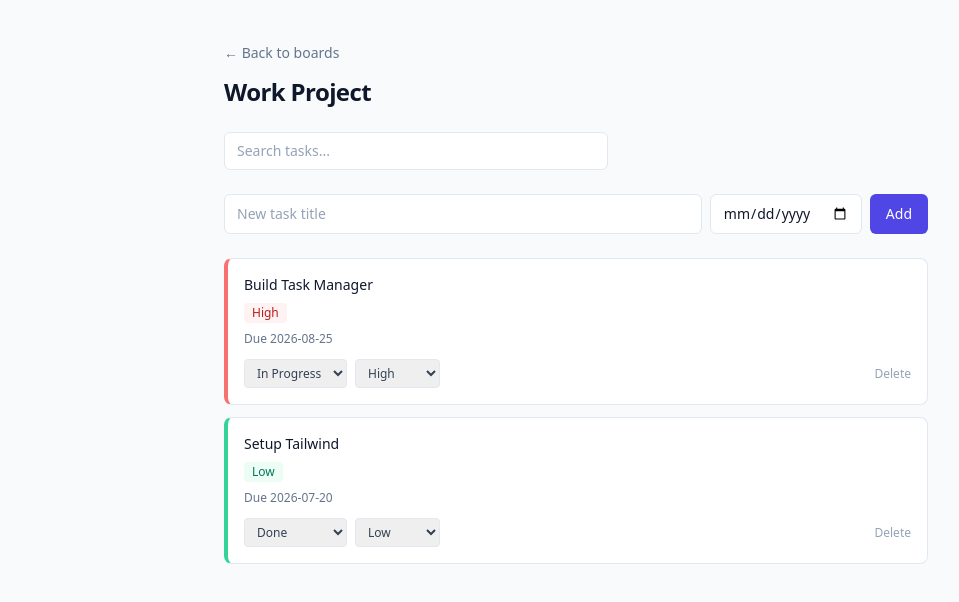
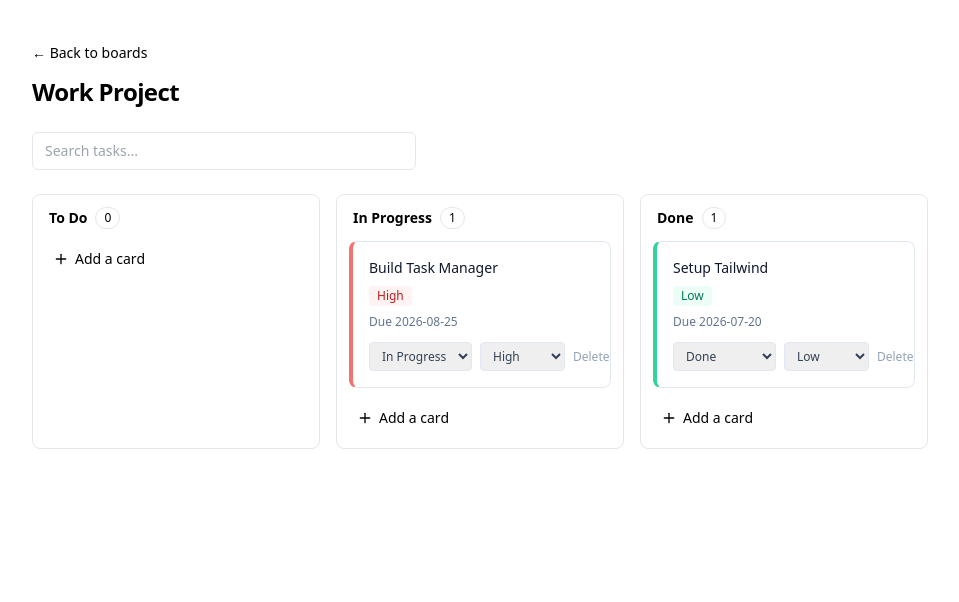
Before and after one commit to Purvjadh/TaskFlow, a React (Vite) app: page /board/1 in a window 1280 px wide. Shown: the top 602 px of the page, without its empty margins (64-1023 px from the left). Built offline with nearby package versions, Linux system fonts and the light colour scheme.

Commit message:
add all new files

```diff
--- a/package.json
+++ b/package.json
@@ -10,6 +10,7 @@
     "preview": "vite preview"
   },
   "dependencies": {
+    "lucide-react": "^1.28.0",
     "react": "^19.2.7",
     "react-dom": "^19.2.7",
     "react-router-dom": "^7.18.2"
--- /dev/null
+++ b/src/components/Column.jsx
@@ -0,0 +1,81 @@
+import { useState, useContext } from "react"
+import { Plus } from "lucide-react"
+import TaskCard from "./TaskCard.jsx"
+import TaskContext from "../context/TaskContext.jsx"
+
+function Column({ title, tasks, boardId }) {
+  const { handleAdd } = useContext(TaskContext)
+  const [isAdding, setIsAdding] = useState(false)
+  const [newTitle, setNewTitle] = useState("")
+  const [newDueDate, setNewDueDate] = useState("")
+
+  function submitNewCard(e) {
+    e.preventDefault()
+    if (!newTitle.trim()) return
+    handleAdd(newTitle, newDueDate, boardId, title)
+    setNewTitle("")
+    setNewDueDate("")
+  }
+
+  return (
+    <div className="bg-bg border border-border rounded-lg p-3 w-72 flex-shrink-0">
+      <div className="flex items-center gap-2 px-1 mb-3">
+        <h2 className="text-sm font-semibold text-text-primary">{title}</h2>
+        <span className="text-xs text-text-secondary bg-surface border border-border rounded-full px-2 py-0.5">
+          {tasks.length}
+        </span>
+      </div>
+
+      <div>
+        {tasks.map((task) => (
+          <TaskCard key={task.id} task={task} />
+        ))}
+      </div>
+
+      {isAdding ? (
+        <form onSubmit={submitNewCard} className="bg-surface border border-border rounded-lg p-2 space-y-2">
+          <input
+            type="text"
+            value={newTitle}
+            onChange={(e) => setNewTitle(e.target.value)}
+            placeholder="Task title"
+            autoFocus
+            className="w-full text-sm border border-border rounded px-2 py-1.5 text-text-primary placeholder:text-text-secondary focus:outline-none focus:ring-1 focus:ring-accent bg-surface"
+          />
+          <input
+            type="date"
+            value={newDueDate}
+            onChange={(e) => setNewDueDate(e.target.value)}
+            className="w-full text-xs border border-border rounded px-2 py-1 text-text-primary bg-surface focus:outline-none focus:ring-1 focus:ring-accent"
+          />
+          <div className="flex items-center gap-2">
+            <button
+              type="submit"
+              className="text-xs font-medium bg-accent text-white px-3 py-1.5 rounded hover:bg-accent-hover transition-colors"
+            >
+              Add card
+            </button>
+            <button
+              type="button"
+              onClick={() => { setIsAdding(false); setNewTitle("") }}
+              className="text-xs text-text-secondary hover:text-text-primary"
+            >
+              Cancel
+            </button>
+          </div>
+        </form>
+      ) : (
+        <button
+          type="button"
+          onClick={() => setIsAdding(true)}
+          className="w-full flex items-center gap-1.5 text-sm text-text-secondary hover:text-accent hover:bg-surface rounded-md px-2 py-2 transition-colors"
+        >
+          <Plus size={16} />
+          Add a card
+        </button>
+      )}
+    </div>
+  )
+}
+
+export default Column
--- a/src/components/TaskForm.jsx
+++ b/src/components/TaskForm.jsx
@@ -1,49 +1,49 @@
-import { useContext, useState } from "react"
-import TaskContext from "../context/TaskContext.jsx"
+// import { useContext, useState } from "react"
+// import TaskContext from "../context/TaskContext.jsx"
 
-function TaskForm({onAddTask}){
-     const [newTaskTitle, setNewTaskTitle] = useState("")
-     const [newDueDate,setNewDueDate] = useState("")
-     const [error, setError] = useState("")
+// function TaskForm({onAddTask}){
+//      const [newTaskTitle, setNewTaskTitle] = useState("")
+//      const [newDueDate,setNewDueDate] = useState("")
+//      const [error, setError] = useState("")
 
-     function handleAddTask(){
-       if (!newTaskTitle.trim()) {
-         setError("Task title can't be empty")
-         return
-       }
-       onAddTask(newTaskTitle,newDueDate)
-       setNewTaskTitle("")
-       setNewDueDate("")
-       setError("")
-     }
+//      function handleAddTask(){
+//        if (!newTaskTitle.trim()) {
+//          setError("Task title can't be empty")
+//          return
+//        }
+//        onAddTask(newTaskTitle,newDueDate)
+//        setNewTaskTitle("")
+//        setNewDueDate("")
+//        setError("")
+//      }
 
-     function handleTitleChange(e) {
-       setNewTaskTitle(e.target.value)
-       if (error) setError("")
-     }
+//      function handleTitleChange(e) {
+//        setNewTaskTitle(e.target.value)
+//        if (error) setError("")
+//      }
 
-    return(
-       <div className="mb-6">
-         <div className="flex gap-2">
-          <input
-          type="text"
-          value={newTaskTitle}
-          placeholder="New task title"
-          className={`border rounded-md px-3 py-2 text-sm text-slate-900 placeholder:text-slate-400 focus:outline-none focus:ring-2 focus:ring-indigo-500 focus:border-transparent flex-1 ${error ? "border-red-300" : "border-slate-200"}`}
-          onChange={handleTitleChange}
-          />
+//     return(
+//        <div className="mb-6">
+//          <div className="flex gap-2">
+//           <input
+//           type="text"
+//           value={newTaskTitle}
+//           placeholder="New task title"
+//           className={`border rounded-md px-3 py-2 text-sm text-slate-900 placeholder:text-slate-400 focus:outline-none focus:ring-2 focus:ring-indigo-500 focus:border-transparent flex-1 ${error ? "border-red-300" : "border-slate-200"}`}
+//           onChange={handleTitleChange}
+//           />
 
-          <input
-            type="date"
-            value={newDueDate}
-            onChange={(e) => setNewDueDate(e.target.value)}
-            className="border border-slate-200 rounded-md px-3 py-2 text-sm text-slate-900 focus:outline-none focus:ring-2 focus:ring-indigo-500 focus:border-transparent"
-          />
-            <button className="bg-indigo-600 text-white text-sm font-medium px-4 py-2 rounded-md hover:bg-indigo-700 transition-colors" onClick={handleAddTask}>Add</button>
-         </div>
-         {error && <p className="text-xs text-red-600 mt-1">{error}</p>}
-       </div>
-    )
-}
+//           <input
+//             type="date"
+//             value={newDueDate}
+//             onChange={(e) => setNewDueDate(e.target.value)}
+//             className="border border-slate-200 rounded-md px-3 py-2 text-sm text-slate-900 focus:outline-none focus:ring-2 focus:ring-indigo-500 focus:border-transparent"
+//           />
+//             <button className="bg-indigo-600 text-white text-sm font-medium px-4 py-2 rounded-md hover:bg-indigo-700 transition-colors" onClick={handleAddTask}>Add</button>
+//          </div>
+//          {error && <p className="text-xs text-red-600 mt-1">{error}</p>}
+//        </div>
+//     )
+// }
 
-export default TaskForm
+// export default TaskForm
--- a/src/components/TaskList.jsx
+++ b/src/components/TaskList.jsx
@@ -1,18 +1,22 @@
-import TaskCard from "./TaskCard.jsx"
+// import TaskCard from "./TaskCard.jsx"
+// import {useContext} from "react"
+// import KanbanColumn from "../components/KanbanColumn.jsx"
+// import TaskContext from "../context/TaskContext.jsx"
 
-function TaskList({tasks}){
-    return(
-        <div className="space-y-3">
-        {
-        tasks.map((task) =>(
-          <TaskCard
-            task={task}
-            key={task.id}
-          />
-        ))
-      }
-        </div>
-    )
-}
+// function TaskList({tasks}){
 
-export default TaskList
+//   const {STATUSES} = useContext(TaskContext)
+//     return(
+//         <div className="flex gap-4 overflow-x-auto pb-4">
+//           {STATUSES.map((status) => (
+//           <KanbanColumn
+//           key={status}
+//           status={status}
+//           tasks={tasks.filter((task) => task.status === status)}
+//         />
+//   ))}
+// </div>
+//     )
+// }
+
+// export default TaskList
--- a/src/context/TaskContext.jsx
+++ b/src/context/TaskContext.jsx
@@ -14,7 +14,7 @@ export function TaskProvider({ children }) {
     ]
   })
 
-
+const STATUSES = ["To Do", "In Progress", "Done"]
 
   const [boards, setBoards] = useState(() => {
     const saved = localStorage.getItem("taskflow-boards")
@@ -89,7 +89,8 @@ function handleDeleteBoard(boardId) {
     handlePriorityChange,
     handleAddBoard,
     handleEditTitle,
-    handleDeleteBoard
+    handleDeleteBoard,
+    STATUSES
   }
 
   return (
--- a/src/pages/BoardsDetailPage.jsx
+++ b/src/pages/BoardsDetailPage.jsx
@@ -1,38 +1,29 @@
 import {useState,useContext} from "react"
-import TaskForm from "../components/TaskForm.jsx"
-import TaskList from "../components/TaskList.jsx"
+import Column from "../components/Column.jsx"
 import { useParams } from "react-router-dom"
 import { Link } from "react-router-dom"
 import TaskContext from "../context/TaskContext.jsx"
 
+const COLUMNS = ["To Do", "In Progress", "Done"]
+
 export default function BoardsDetailPage (){
     const { boardId } = useParams()
-
-    const{tasks,boards,handleAdd}=useContext(TaskContext)
-
+    const{tasks,boards}=useContext(TaskContext)
     const currentBoard = boards.find((b) => b.id === Number(boardId))
-
     const [searchText, setSearchText] = useState("")
-
     const tasksForThisBoard = tasks.filter((task) => task.boardId === Number(boardId))
-
     const filteredTasks = tasksForThisBoard.filter((task) =>
         task.title.toLowerCase().includes(searchText.toLowerCase())
     )
 
-    function handleAddTask (title,dueDate){
-        handleAdd(title,dueDate,Number(boardId))
-    }
-
   return (
-    <div className="min-h-screen bg-slate-50">
-      <div className="max-w-3xl mx-auto px-8 py-10">
-
-        <Link to="/" className="text-sm text-slate-500 hover:text-indigo-600 transition-colors">
+    <div className="min-h-screen bg-bg">
+      <div className="max-w-6xl mx-auto px-8 py-10">
+        <Link to="/" className="text-sm text-text-secondary hover:text-accent transition-colors">
           &larr; Back to boards
         </Link>
 
-        <h1 className="text-2xl font-semibold tracking-tight text-slate-900 mt-3 mb-6">
+        <h1 className="text-2xl font-semibold tracking-tight text-text-primary mt-3 mb-6">
           {currentBoard?.name}
         </h1>
 
@@ -41,28 +32,19 @@ export default function BoardsDetailPage (){
           value={searchText}
           onChange={(e) => setSearchText(e.target.value)}
           placeholder="Search tasks..."
-          className="border border-slate-200 rounded-md px-3 py-2 text-sm text-slate-900 placeholder:text-slate-400 focus:outline-none focus:ring-2 focus:ring-indigo-500 focus:border-transparent mb-6 w-full max-w-sm"
+          className="border border-border rounded-md px-3 py-2 text-sm text-text-primary placeholder:text-text-secondary focus:outline-none focus:ring-2 focus:ring-accent focus:border-transparent mb-6 w-full max-w-sm bg-surface"
         />
 
-        <div className="mb-6">
-          <TaskForm onAddTask={handleAddTask} />
+        <div className="flex gap-4 overflow-x-auto pb-4">
+          {COLUMNS.map((columnName) => (
+            <Column
+              key={columnName}
+              title={columnName}
+              tasks={filteredTasks.filter((task) => task.status === columnName)}
+              boardId={Number(boardId)}
+            />
+          ))}
         </div>
-
-            {
-            filteredTasks.length === 0 ? (
-                <div className="text-center py-16 border border-dashed border-slate-200 rounded-lg">
-                  <div className="text-3xl mb-2">📋</div>
-                  <p className="text-sm font-medium text-slate-700">
-                    {searchText ? "No matching tasks" : "No tasks yet"}
-                  </p>
-                  <p className="text-xs text-slate-400 mt-1">
-                    {searchText ? "Try a different search term." : "Add your first task using the form above."}
-                  </p>
-                </div>
-                ) : (
-                  <TaskList tasks={filteredTasks} />
-              )
-            }
       </div>
     </div>
   )
--- a/tailwind.config.js
+++ b/tailwind.config.js
@@ -5,7 +5,9 @@ export default {
     "./src/**/*.{js,ts,jsx,tsx}",
   ],
   theme: {
-    extend: {},
+    extend: {
+
+    },
   },
   plugins: [],
 }
```
Also changed, not shown: src/components/TaskCard.jsx (line endings or trailing spaces), src/index.css (line endings or trailing spaces), 1 other file (tests, documents, lock files or other folders).
